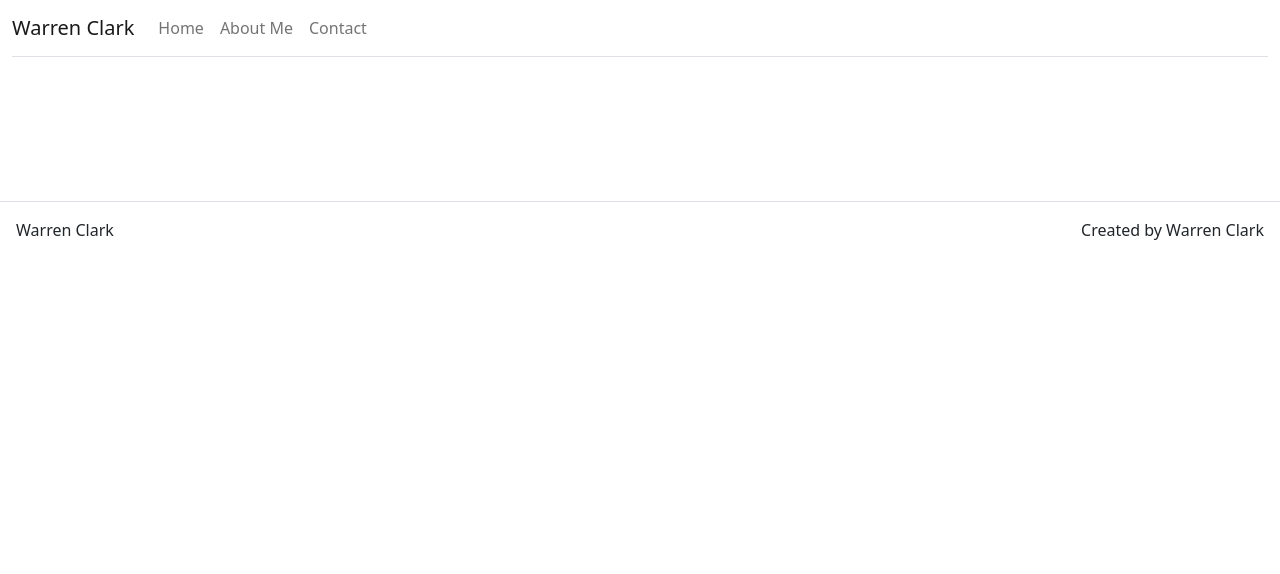
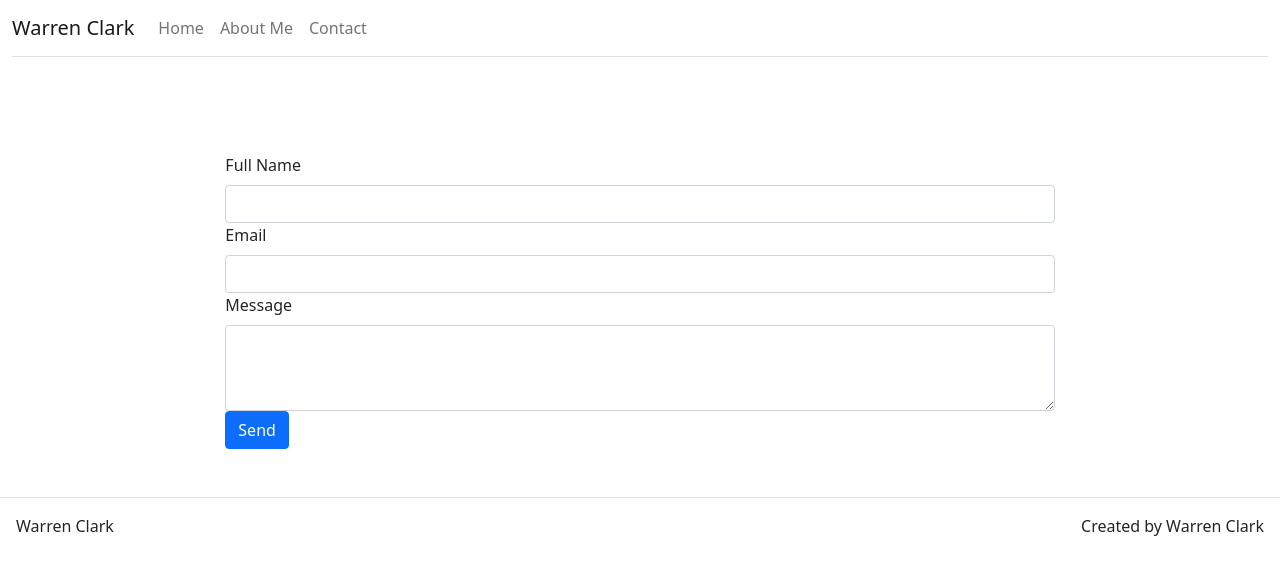
Before and after one commit to wclarkcito/portfolio, a React (Create React App) app: page /contact in a window 1280 px wide. Shown: the top 574 px of the page. Built offline with nearby package versions, Linux system fonts and the light colour scheme.

Commit message:
ContactPage working

```diff
--- a/src/pages/ContactPage.js
+++ b/src/pages/ContactPage.js
@@ -1,6 +1,10 @@
 import React from 'react';
 
+import Form from 'react-bootstrap/Form';
+import Button from 'react-bootstrap/Button';
+
 import Hero from '../components/Hero';
+import Content from '../components/Content';
 
 
 class ContactPage extends React.Component {
@@ -17,10 +21,51 @@
         }
     }
 
+    handleChange = (event) => {
+        console.log(event);
+
+        const target = event.target;
+        const value = target.type === 'checkbox' ? target.checked : target.value;
+        const name = target.name;
+
+        this.setState({
+            [name]: value
+        })
+
+    }
+
     render() {
         return (
             <div>
                 <Hero title={this.props.title} />
+
+                <Content>
+                    <form onSubmit={this.handleSubmit}>
+                        <Form.Group>
+                            <Form.Label htmlFor="full-name">Full Name</Form.Label>
+                            <Form.Control id="full-name" name="name" type="text" value={this.state.name} onChange={this.handleChange} />
+                        </Form.Group>
+
+                        <Form.Group>
+                            <Form.Label htmlFor="email">Email</Form.Label>
+                            <Form.Control id="email" name="email" type="email" value={this.state.email} onChange={this.handleChange} />
+                        </Form.Group>
+
+                        <Form.Group>
+                            <Form.Label htmlFor="message">Message</Form.Label>
+                            <Form.Control id="message" name="message" as="textarea" rows="3" value={this.state.message} onChange={this.handleChange} />
+                        </Form.Group>
+
+                        <Button className="d-inline-block" variant="primary" type="submit" disabled={this.state.disabled}>
+                            Send
+                        </Button>
+
+                        {this.state.emailSent === true && <p className="d-inline success-msg">Email Sent</p>}
+                        {this.state.emailSent === false && <p className="d-inline err-msg">Email Not Sent</p>}
+
+                    </form>
+
+                </Content>
             </div>
         );
 
```
